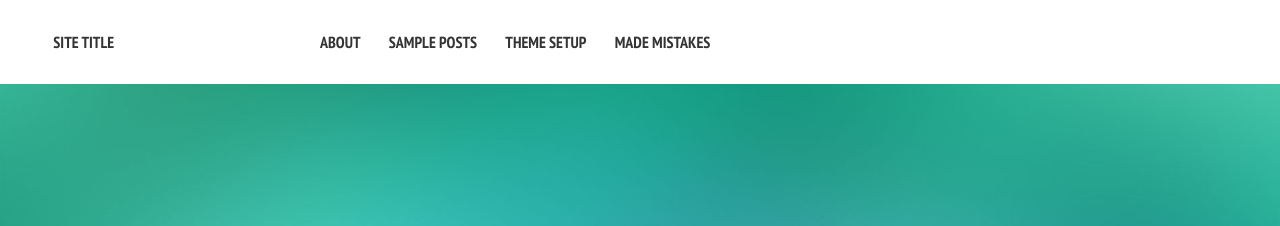
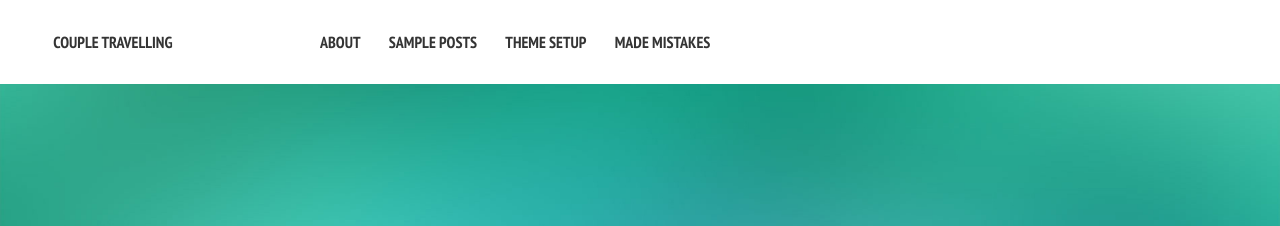
Before and after one commit to shinojin/shinojin.github.com, a Jekyll site: the page built from index.md, in a window 1280 px wide. Shown: the top 226 px of the page. Built offline with Jekyll 4.4.1, drawn with Linux system fonts in a browser that asks for light colours; nearby versions of some CDN libraries.

Commit message:
Update _config.yml

```diff
--- a/_config.yml
+++ b/_config.yml
@@ -1,6 +1,6 @@
 # Site wide configuration
 
-title:            Site Title
+title:            Couple Travelling
 locale:           en_US
 url:
 
```
